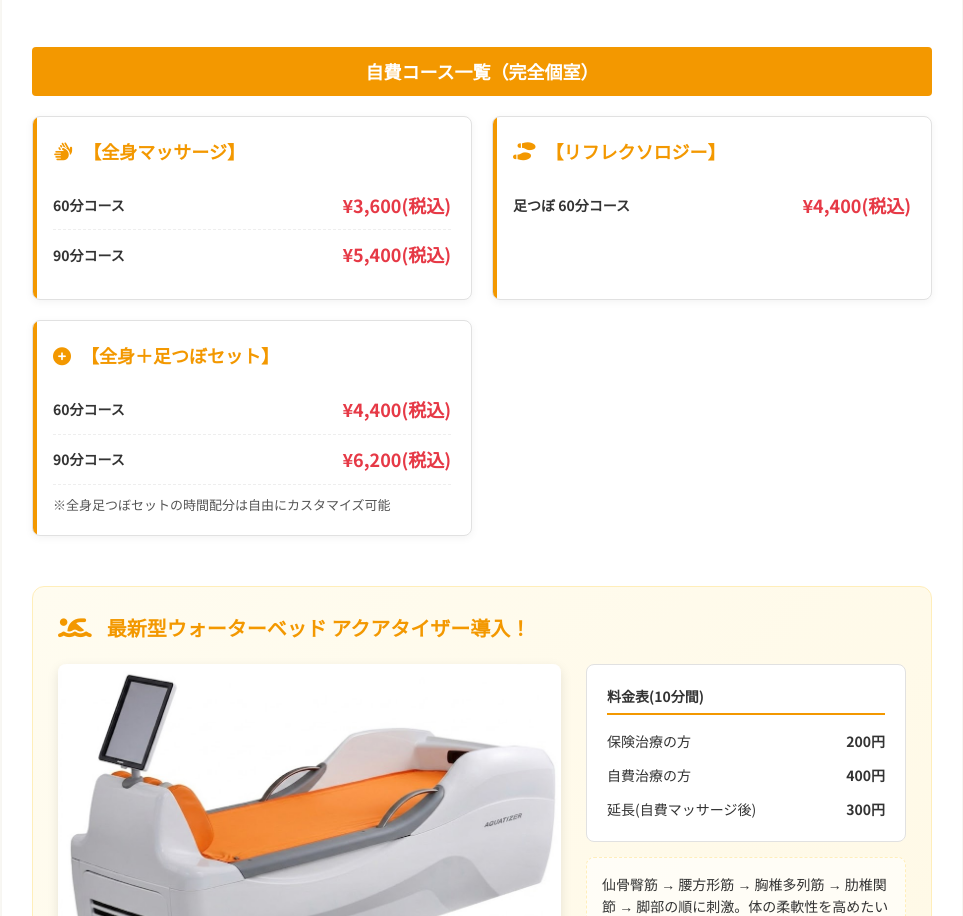
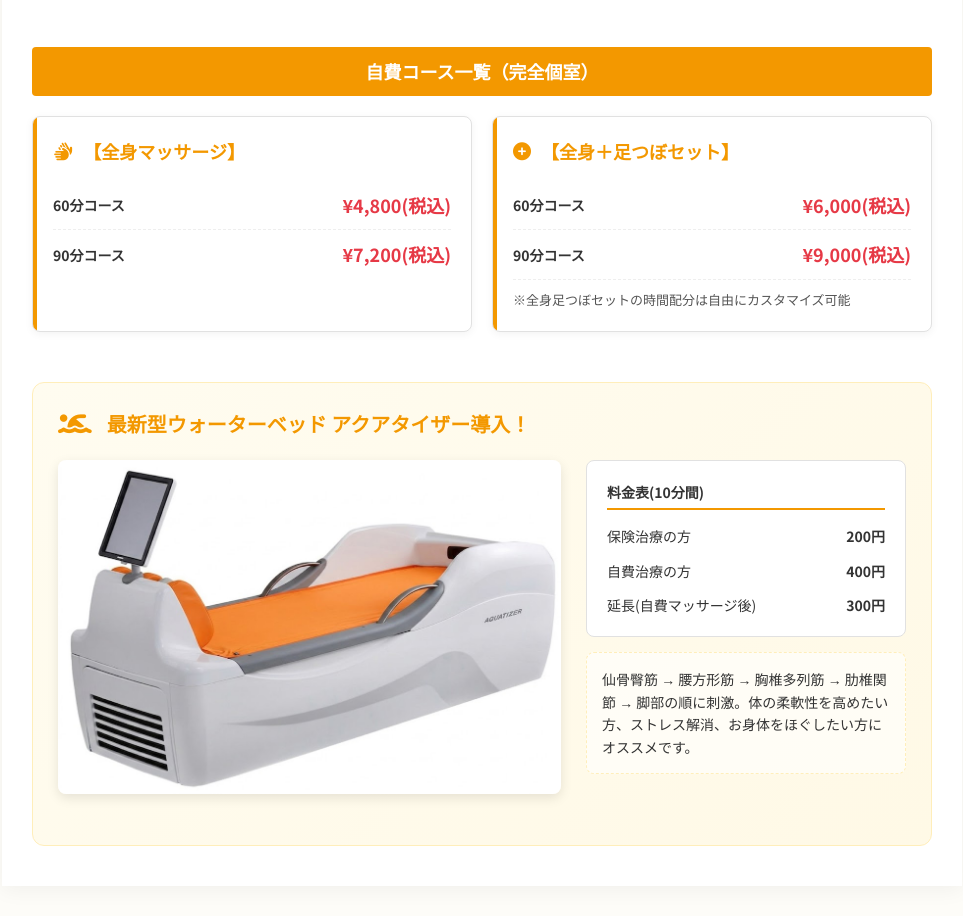
Before and after one commit to nitraiders/apollo-seikotsuin, a plain HTML site: page menu.html in a window 1280 px wide. Shown: the part 979-1895 px from the top of the page, without its empty margins (158-1121 px from the left). Drawn offline with Linux system fonts and the light colour scheme.

Commit message:
refactor: update self-pay massage prices and remove reflexology

```diff
--- a/menu.html
+++ b/menu.html
@@ -140,19 +140,11 @@
                         <div class="menu-card-title"><i class="fas fa-hands"></i> 【全身マッサージ】</div>
                         <div class="menu-item-row">
                             <span class="menu-item-name">60分コース</span>
-                            <span class="menu-item-price">¥3,600(税込)</span>
+                            <span class="menu-item-price">¥4,800(税込)</span>
                         </div>
                         <div class="menu-item-row">
                             <span class="menu-item-name">90分コース</span>
-                            <span class="menu-item-price">¥5,400(税込)</span>
-                        </div>
-                    </div>
-
-                    <div class="menu-card">
-                        <div class="menu-card-title"><i class="fas fa-shoe-prints"></i> 【リフレクソロジー】</div>
-                        <div class="menu-item-row">
-                            <span class="menu-item-name">足つぼ 60分コース</span>
-                            <span class="menu-item-price">¥4,400(税込)</span>
+                            <span class="menu-item-price">¥7,200(税込)</span>
                         </div>
                     </div>
 
@@ -160,14 +152,15 @@
                         <div class="menu-card-title"><i class="fas fa-plus-circle"></i> 【全身＋足つぼセット】</div>
                         <div class="menu-item-row">
                             <span class="menu-item-name">60分コース</span>
-                            <span class="menu-item-price">¥4,400(税込)</span>
+                            <span class="menu-item-price">¥6,000(税込)</span>
                         </div>
                         <div class="menu-item-row">
                             <span class="menu-item-name">90分コース</span>
-                            <span class="menu-item-price">¥6,200(税込)</span>
+                            <span class="menu-item-price">¥9,000(税込)</span>
                         </div>
                         <p class="menu-note" style="margin-top: 10px;">※全身足つぼセットの時間配分は自由にカスタマイズ可能</p>
                     </div>
+
                 </div>
             </div>
 
```
Also changed, not shown: coupon.html (+2 -2 lines).
